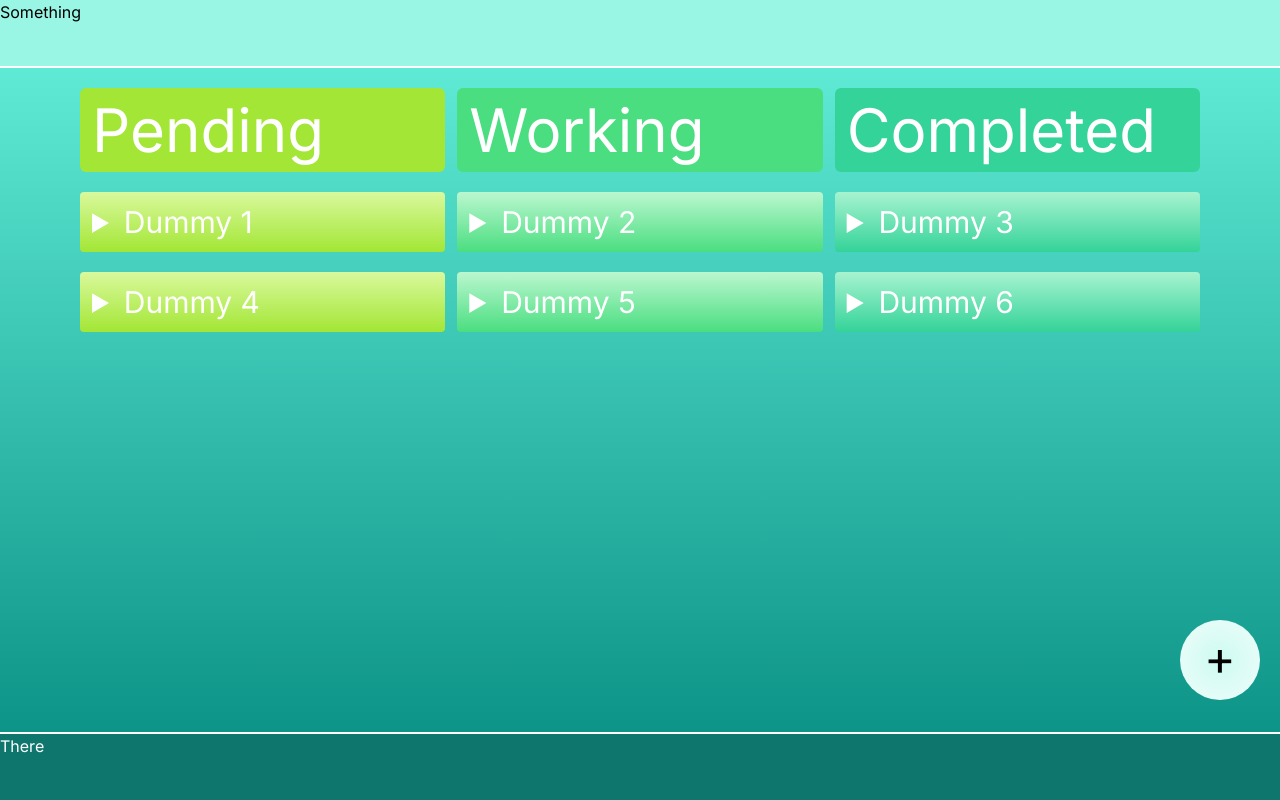
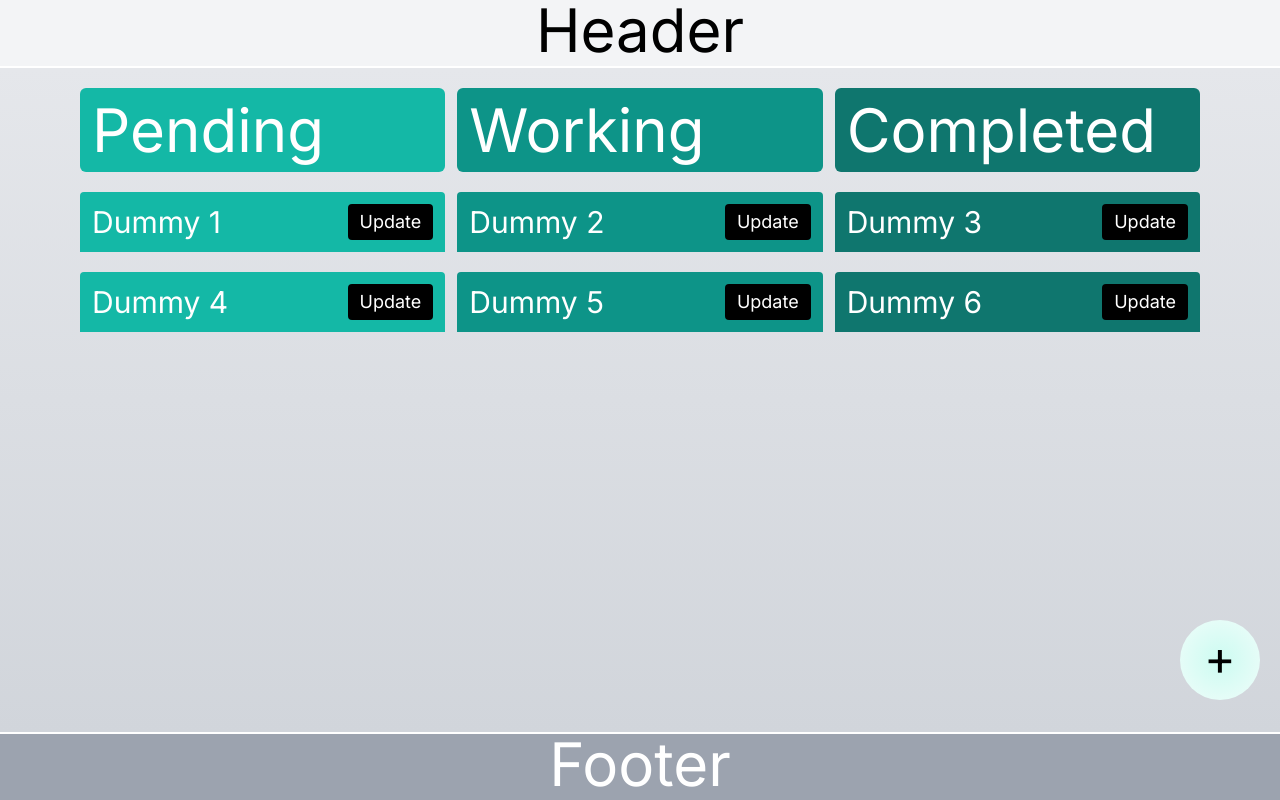
Before and after one commit to lbenavids/todo-hexagonal-next-demo, a Next.js app: page /todos in a window 1280 px wide. Built offline with nearby package versions, Linux system fonts and the light colour scheme.

Commit message:
Changing some styles

```diff
--- a/src/app/layout.tsx
+++ b/src/app/layout.tsx
@@ -17,11 +17,11 @@ export default function RootLayout({
   return (
     <html lang="en">
       <body className={`${inter.className} flex flex-col h-screen gap-0.5 justify-between items-center`}>
-      <header className={"bg-teal-200 w-full h-20"}>Something</header>
-      <main className={" bg-gradient-to-b from-teal-300 to-teal-600 w-full h-full"}>
+      <header className={"bg-gray-100 w-full h-20 text-center text-6xl"}>Header</header>
+      <main className={" bg-gradient-to-b from-gray-200 to-gray-300 w-full h-full"}>
           {children}
       </main>
-      <footer className={"bg-teal-700 text-white w-full h-20"}>There</footer>
+      <footer className={"bg-gray-400 text-white w-full h-20 text-center text-6xl"}>Footer</footer>
       </body>
     </html>
   );
--- a/src/todo/framework/primary/ui/ListItem.tsx
+++ b/src/todo/framework/primary/ui/ListItem.tsx
@@ -6,21 +6,21 @@ import {DetailInfo} from "@/todo/framework/primary/ui/DetailInfo";
 export const ListItem = ({todo}: { todo: Todo }) => {
 
     const titleColor: { [key in ValidStatus]: string } = {
-        pending: 'from-lime-200 to-lime-400',
-        working: 'from-green-200 to-green-400',
-        completed: 'from-emerald-200 to-emerald-400',
+        pending: 'bg-teal-500',
+        working: 'bg-teal-600',
+        completed: 'bg-teal-700',
     }
     const detailColor: { [key in ValidStatus]: string } = {
-        pending: 'from-lime-500 to-lime-600',
-        working: 'from-green-500 to-green-600',
-        completed: 'from-emerald-500 to-emerald-600',
+        pending: 'from-teal-500 to-teal-600',
+        working: 'from-teal-600 to-teal-700',
+        completed: 'from-teal-700 to-teal-800',
     }
 
     return <details className={'w-full rounded'}>
         <summary
-            className={`bg-gradient-to-b ${titleColor[todo.status.value]}  p-3 text-white  rounded text-3xl`}>{todo.title.value}</summary>
+            className={`${titleColor[todo.status.value]}  p-3 text-white  rounded-t text-3xl flex justify-between`}>{todo.title.value} <button className={" bg-black rounded px-3 text-lg"} type={"button"}>Update</button></summary>
         <div
-            className={`bg-gradient-to-b  ${detailColor[todo.status.value]} text-white rounded p-5 flex flex-col  gap-2.5 content-center`}>
+            className={`bg-gradient-to-b  ${detailColor[todo.status.value]} text-white rounded-b p-5 flex flex-col  gap-2.5 content-center border-t-2 border-white`}>
             <p className={"text-2xl self-center"}>{todo.description.value}</p>
             <dl className={'flex justify-around'}>
                 <DetailInfo value={todo.createdAt.toDateString()} title={"Created At"}/>
--- a/src/todo/framework/primary/ui/StatusColumn.tsx
+++ b/src/todo/framework/primary/ui/StatusColumn.tsx
@@ -13,9 +13,9 @@ export const StatusColumn = ({todos, status}: { todos: Todo[], status: ValidStat
 
 
     const backgrounds: {[key in ValidStatus]: string}= {
-        pending:'bg-lime-400',
-        working:"bg-green-400",
-        completed: "bg-emerald-400"
+        pending:'bg-teal-500',
+        working:"bg-teal-600",
+        completed: "bg-teal-700"
     }
 
 
```
